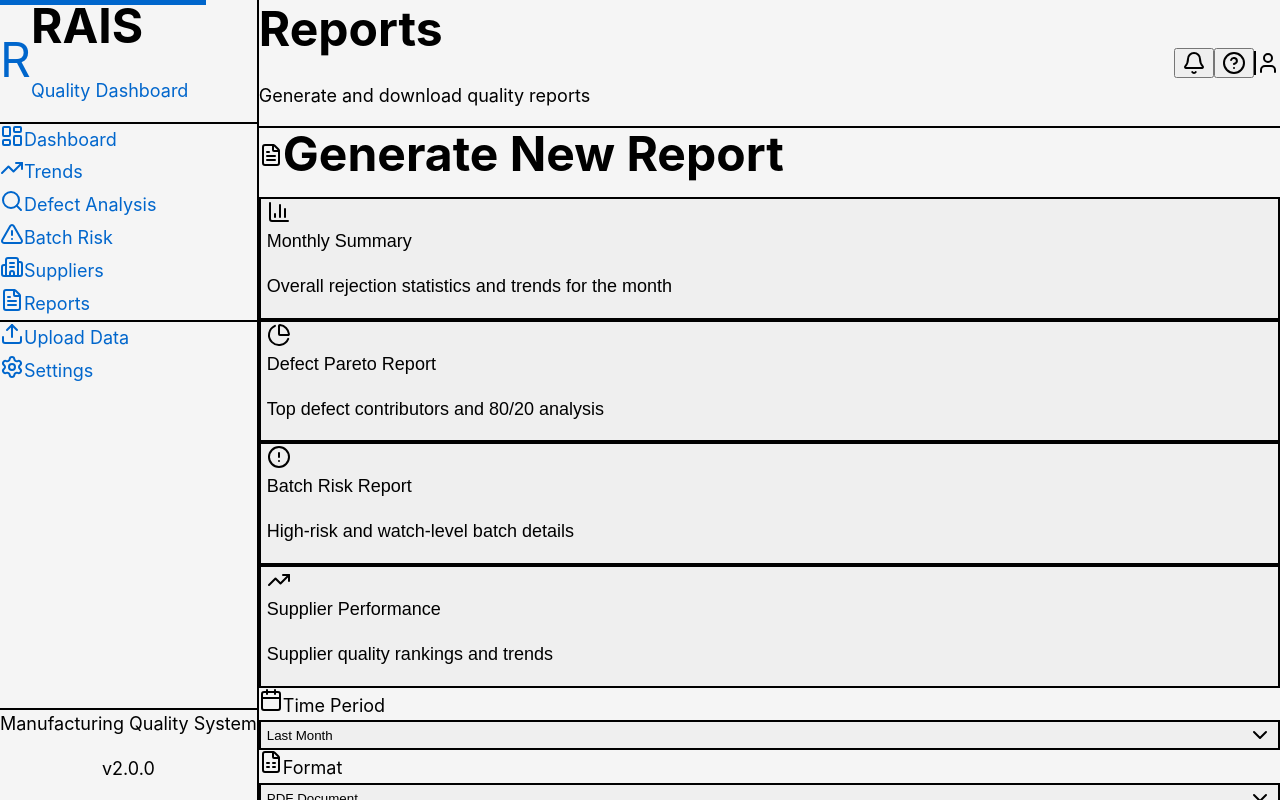
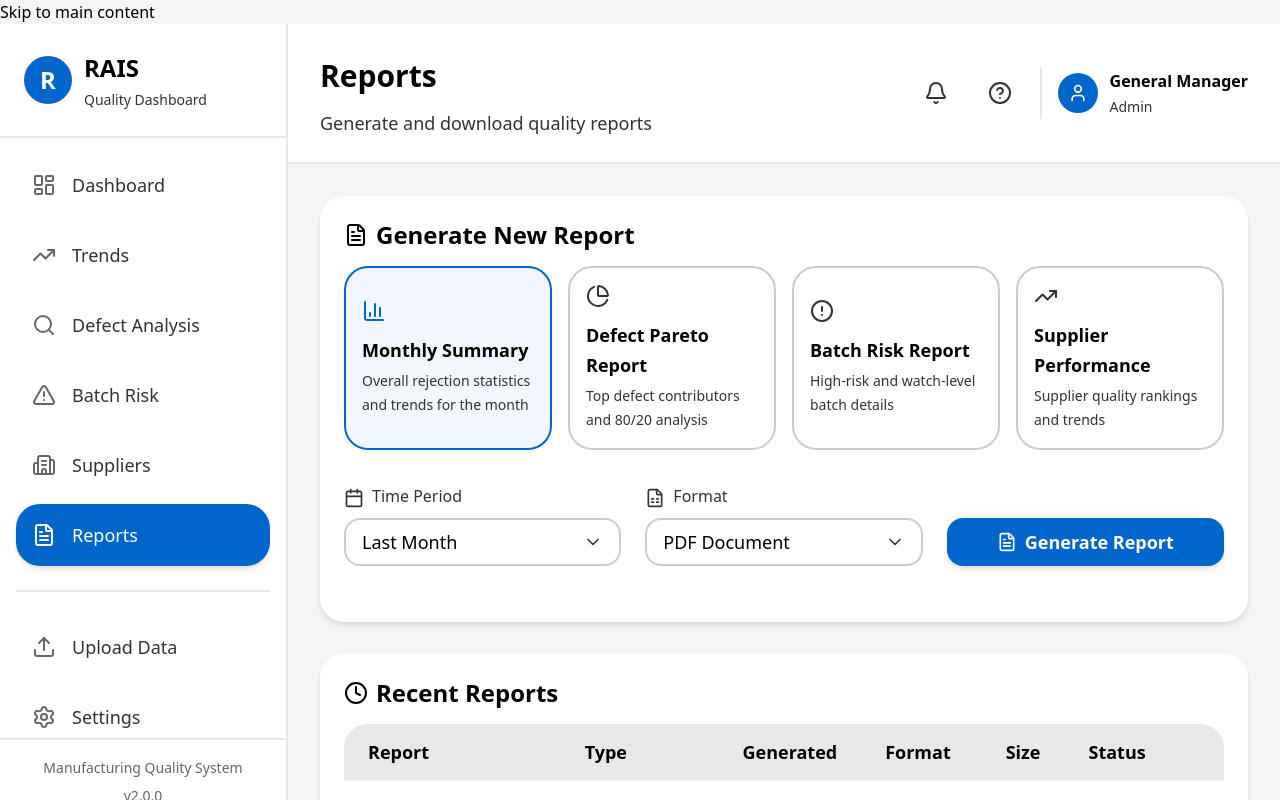
Before and after one commit to SHADOW-465/RAIS, a Next.js app: page /reports in a window 1280 px wide. Shown: the top 800 px of the page. Built offline with nearby package versions, Linux system fonts and the light colour scheme.

Commit message:
feat: Complete UI Overhaul & Tailwind v4 Fix

```diff
--- a/src/app/globals.css
+++ b/src/app/globals.css
@@ -1,337 +1,173 @@
-@tailwind base;
-@tailwind components;
-@tailwind utilities;
+@import "tailwindcss";
 
-/* ============================================================================
-   RAIS Dashboard - Global Styles
-   WCAG AAA Compliant Design System
-   ============================================================================ */
+@theme {
+  /* ========================================================================
+     COLORS (WCAG AAA Compliant)
+     ======================================================================== */
 
-/* ============================================================================
-   CSS VARIABLES (Fallback for older browsers)
-   ============================================================================ */
+  /* Primary (Blue) */
+  --color-primary: #0066CC;
+  --color-primary-50: #E6F2FF;
+  --color-primary-100: #CCE5FF;
+  --color-primary-200: #99CCFF;
+  --color-primary-300: #66B2FF;
+  --color-primary-400: #3399FF;
+  --color-primary-500: #0066CC;
+  --color-primary-600: #0052A3;
+  --color-primary-700: #003D7A;
+  --color-primary-800: #002952;
+  --color-primary-900: #001429;
+  --color-primary-dark: #004C99;
+  --color-primary-light: #3385D6;
 
-:root {
-  /* Colors */
-  --color-primary: #0066CC;
-  --color-primary-dark: #004C99;
+  /* Success (Green) */
   --color-success: #006600;
+  --color-success-50: #E6F7E6;
+  --color-success-100: #CCEECC;
+  --color-success-200: #99DD99;
+  --color-success-300: #66CC66;
+  --color-success-400: #33BB33;
+  --color-success-500: #006600;
+  --color-success-600: #005200;
+  --color-success-700: #003D00;
+  --color-success-800: #002900;
+  --color-success-900: #001400;
+  --color-success-dark: #004400;
+  --color-success-light: #008800;
+
+  /* Warning (Orange/Amber) */
   --color-warning: #CC6600;
+  --color-warning-50: #FFF4E6;
+  --color-warning-100: #FFE9CC;
+  --color-warning-200: #FFD399;
+  --color-warning-300: #FFBD66;
+  --color-warning-400: #FFA733;
+  --color-warning-500: #CC6600;
+  --color-warning-600: #A35200;
+  --color-warning-700: #7A3D00;
+  --color-warning-800: #522900;
+  --color-warning-900: #291400;
+  --color-warning-dark: #994D00;
+  --color-warning-light: #FF8000;
+
+  /* Danger (Red) */
   --color-danger: #CC0000;
+  --color-danger-50: #FFE6E6;
+  --color-danger-100: #FFCCCC;
+  --color-danger-200: #FF9999;
+  --color-danger-300: #FF6666;
+  --color-danger-400: #FF3333;
+  --color-danger-500: #CC0000;
+  --color-danger-600: #A30000;
+  --color-danger-700: #7A0000;
+  --color-danger-800: #520000;
+  --color-danger-900: #290000;
+  --color-danger-dark: #990000;
+  --color-danger-light: #FF0000;
+
+  /* Info (Dark Blue) */
   --color-info: #004080;
+  --color-info-dark: #003060;
+  --color-info-light: #0052A3;
 
-  /* Text Colors */
+  /* Semantic Text Colors */
   --color-text-primary: #000000;
   --color-text-secondary: #333333;
   --color-text-tertiary: #666666;
+  --color-text-disabled: #999999;
 
-  /* Background Colors */
+  /* Semantic Background Colors */
   --color-bg-primary: #FFFFFF;
   --color-bg-secondary: #F5F5F5;
   --color-bg-tertiary: #E8E8E8;
+  --color-bg-hover: #F0F0F0;
 
-  /* Typography */
+  /* Border Colors */
+  --color-border: #CCCCCC;
+  --color-border-focus: #0066CC;
+  --color-border-error: #CC0000;
+
+  /* ========================================================================
+     TYPOGRAPHY (Executive Friendly)
+     ======================================================================== */
+  --font-size-xs: 14px;
+  --text-xs--line-height: 20px;
+
+  --font-size-sm: 16px;
+  --text-sm--line-height: 24px;
+
   --font-size-base: 18px;
-  --font-size-lg: 24px;
-  --font-size-xl: 32px;
-  --font-size-2xl: 48px;
+  --text-base--line-height: 28px;
 
-  /* Spacing */
+  --font-size-lg: 20px;
+  --text-lg--line-height: 30px;
+
+  --font-size-xl: 24px;
+  --text-xl--line-height: 32px;
+
+  --font-size-2xl: 32px;
+  --text-2xl--line-height: 40px;
+
+  --font-size-3xl: 48px;
+  --text-3xl--line-height: 56px;
+
+  --font-size-4xl: 64px;
+  --text-4xl--line-height: 72px;
+
+  /* ========================================================================
+     SPACING (8px Grid)
+     ======================================================================== */
+  --spacing-xs: 8px;
   --spacing-sm: 16px;
   --spacing-md: 24px;
   --spacing-lg: 32px;
   --spacing-xl: 48px;
+  --spacing-2xl: 64px;
+  --spacing-3xl: 96px;
+
+  /* ========================================================================
+     BORDER RADIUS
+     ======================================================================== */
+  --radius-sm: 4px;
+  --radius: 8px;
+  --radius-md: 12px;
+  --radius-lg: 16px;
+  --radius-xl: 24px;
+
+  /* ========================================================================
+     SHADOWS
+     ======================================================================== */
+  --shadow-sm: 0 1px 2px 0 rgba(0, 0, 0, 0.05);
+  --shadow: 0 1px 3px 0 rgba(0, 0, 0, 0.1), 0 1px 2px 0 rgba(0, 0, 0, 0.06);
+  --shadow-md: 0 4px 6px -1px rgba(0, 0, 0, 0.1), 0 2px 4px -1px rgba(0, 0, 0, 0.06);
+  --shadow-lg: 0 10px 15px -3px rgba(0, 0, 0, 0.1), 0 4px 6px -2px rgba(0, 0, 0, 0.05);
+  --shadow-xl: 0 20px 25px -5px rgba(0, 0, 0, 0.1), 0 10px 10px -5px rgba(0, 0, 0, 0.04);
 }
 
 /* ============================================================================
-   BASE STYLES
+   GLOBAL RESET & BASE STYLES
    ============================================================================ */
 
-* {
-  box-sizing: border-box;
+body {
+  background-color: var(--color-bg-secondary);
+  color: var(--color-text-primary);
+  font-family: var(--font-sans);
 }
 
-html {
-  font-size: 16px; /* Base font size */
-}
-
-body {
-  margin: 0;
-  padding: 0;
-  font-family: -apple-system, BlinkMacSystemFont, 'Segoe UI', 'Roboto', 'Oxygen',
-    'Ubuntu', 'Cantarell', 'Fira Sans', 'Droid Sans', 'Helvetica Neue',
-    sans-serif;
-  -webkit-font-smoothing: antialiased;
-  -moz-osx-font-smoothing: grayscale;
-  color: var(--color-text-primary);
-  background-color: var(--color-bg-secondary);
-  font-size: 18px; /* Executive-friendly base size */
-  line-height: 1.6;
-}
-
-/* ============================================================================
-   TYPOGRAPHY
-   ============================================================================ */
-
-h1, h2, h3, h4, h5, h6 {
-  margin: 0;
-  font-weight: 700;
-  line-height: 1.2;
-  color: var(--color-text-primary);
-}
-
-h1 {
-  font-size: 48px;
-  margin-bottom: 24px;
-}
-
-h2 {
-  font-size: 32px;
-  margin-bottom: 20px;
-}
-
-h3 {
-  font-size: 24px;
-  margin-bottom: 16px;
-}
-
-h4 {
-  font-size: 20px;
-  margin-bottom: 12px;
-}
-
-p {
-  margin: 0 0 16px 0;
-  font-size: 18px;
-  line-height: 1.6;
-}
-
-a {
-  color: var(--color-primary);
-  text-decoration: none;
-  transition: color 0.2s ease;
-}
-
-a:hover {
-  color: var(--color-primary-dark);
-  text-decoration: underline;
-}
-
-a:focus {
-  outline: 2px solid var(--color-primary);
-  outline-offset: 2px;
-}
-
-/* ============================================================================
-   ACCESSIBILITY
-   ============================================================================ */
-
-/* Focus visible for keyboard navigation */
-*:focus-visible {
-  outline: 3px solid var(--color-primary);
-  outline-offset: 2px;
-}
-
-/* Skip to main content link (for screen readers) */
-.skip-to-main {
-  position: absolute;
-  top: -40px;
-  left: 0;
-  background: var(--color-primary);
-  color: white;
-  padding: 8px 16px;
-  text-decoration: none;
-  z-index: 100;
-  font-size: 18px;
-}
-
-.skip-to-main:focus {
-  top: 0;
-}
-
-/* Screen reader only content */
-.sr-only {
-  position: absolute;
-  width: 1px;
-  height: 1px;
-  padding: 0;
-  margin: -1px;
-  overflow: hidden;
-  clip: rect(0, 0, 0, 0);
-  white-space: nowrap;
-  border-width: 0;
-}
-
-/* ============================================================================
-   UTILITY CLASSES
-   ============================================================================ */
-
-/* High contrast text for critical information */
-.text-high-contrast {
+/* Custom Utilities */
+@utility text-high-contrast {
   color: var(--color-text-primary);
   font-weight: 600;
 }
 
-/* Large text for headings and KPIs */
-.text-large {
-  font-size: 24px;
-  line-height: 1.3;
-}
-
-.text-xl {
-  font-size: 32px;
-  line-height: 1.2;
-}
-
-.text-2xl {
-  font-size: 48px;
-  line-height: 1.1;
-}
-
-/* Success/Warning/Danger indicators */
-.text-success {
-  color: var(--color-success);
-}
-
-.text-warning {
-  color: var(--color-warning);
-}
-
-.text-danger {
-  color: var(--color-danger);
-}
-
-/* Container widths */
-.container {
-  width: 100%;
-  max-width: 1400px;
-  margin-left: auto;
-  margin-right: auto;
-  padding-left: var(--spacing-md);
-  padding-right: var(--spacing-md);
-}
-
-/* Card styling */
+/* Component Layer Overrides - using @layer components is deprecated in v4 CSS, use direct styles or @utility */
 .card {
   background-color: var(--color-bg-primary);
-  border-radius: 8px;
-  box-shadow: 0 1px 3px 0 rgba(0, 0, 0, 0.1), 0 1px 2px 0 rgba(0, 0, 0, 0.06);
+  border-radius: var(--radius);
+  box-shadow: var(--shadow);
   padding: var(--spacing-lg);
 }
 
-/* ============================================================================
-   COMPONENT-SPECIFIC STYLES
-   ============================================================================ */
-
-/* Dashboard Layout */
-.dashboard-layout {
-  display: grid;
-  grid-template-columns: 280px 1fr;
-  min-height: 100vh;
-  gap: 0;
-}
-
-.dashboard-sidebar {
-  background-color: var(--color-bg-primary);
-  border-right: 1px solid var(--color-bg-tertiary);
-  padding: var(--spacing-md);
-}
-
-.dashboard-main {
-  padding: var(--spacing-lg);
-  background-color: var(--color-bg-secondary);
-}
-
-/* KPI Cards */
-.kpi-card {
-  background-color: var(--color-bg-primary);
-  border-radius: 12px;
-  padding: var(--spacing-lg);
-  box-shadow: 0 2px 4px rgba(0, 0, 0, 0.08);
-  transition: box-shadow 0.2s ease;
-}
-
-.kpi-card:hover {
-  box-shadow: 0 4px 8px rgba(0, 0, 0, 0.12);
-}
-
-.kpi-value {
-  font-size: 48px;
-  font-weight: 700;
-  line-height: 1.1;
-  margin: 8px 0;
-}
-
-.kpi-label {
-  font-size: 18px;
-  color: var(--color-text-secondary);
-  margin-bottom: 4px;
-}
-
-.kpi-change {
-  font-size: 16px;
-  margin-top: 8px;
-  display: flex;
-  align-items: center;
-  gap: 4px;
-}
-
-/* Risk Badges */
-.risk-badge {
-  display: inline-flex;
-  align-items: center;
-  padding: 6px 16px;
-  border-radius: 20px;
-  font-size: 16px;
-  font-weight: 600;
-  gap: 6px;
-}
-
-.risk-badge.high {
-  background-color: var(--color-danger);
-  color: white;
-}
-
-.risk-badge.watch {
-  background-color: var(--color-warning);
-  color: white;
-}
-
-.risk-badge.normal {
-  background-color: var(--color-success);
-  color: white;
-}
-
-/* Tables */
-.data-table {
-  width: 100%;
-  border-collapse: collapse;
-  background-color: var(--color-bg-primary);
-  border-radius: 8px;
-  overflow: hidden;
-}
-
-.data-table th {
-  background-color: var(--color-bg-tertiary);
-  padding: 16px;
-  text-align: left;
-  font-size: 18px;
-  font-weight: 600;
-  color: var(--color-text-primary);
-  border-bottom: 2px solid var(--color-bg-secondary);
-}
-
-.data-table td {
-  padding: 16px;
-  font-size: 18px;
-  border-bottom: 1px solid var(--color-bg-secondary);
-}
-
-.data-table tr:hover {
-  background-color: var(--color-bg-secondary);
-}
-
-/* Buttons */
 .btn {
   display: inline-flex;
   align-items: center;
@@ -339,125 +175,6 @@ a:focus {
   padding: 12px 24px;
   font-size: 18px;
   font-weight: 600;
-  border-radius: 8px;
-  border: none;
-  cursor: pointer;
+  border-radius: var(--radius);
   transition: all 0.2s ease;
-  gap: 8px;
 }
-
-.btn-primary {
-  background-color: var(--color-primary);
-  color: white;
-}
-
-.btn-primary:hover {
-  background-color: var(--color-primary-dark);
-}
-
-.btn-secondary {
-  background-color: var(--color-bg-tertiary);
-  color: var(--color-text-primary);
-}
-
-.btn-secondary:hover {
-  background-color: var(--color-bg-secondary);
-}
-
-.btn:disabled {
-  opacity: 0.5;
-  cursor: not-allowed;
-}
-
-/* Loading States */
-.loading-skeleton {
-  background: linear-gradient(90deg, #f0f0f0 25%, #e0e0e0 50%, #f0f0f0 75%);
-  background-size: 200% 100%;
-  animation: loading 1.5s ease-in-out infinite;
-  border-radius: 4px;
-}
-
-@keyframes loading {
-  0% {
-    background-position: 200% 0;
-  }
-  100% {
-    background-position: -200% 0;
-  }
-}
-
-/* ============================================================================
-   RESPONSIVE DESIGN
-   ============================================================================ */
-
-@media (max-width: 1024px) {
-  .dashboard-layout {
-    grid-template-columns: 1fr;
-  }
-
-  .dashboard-sidebar {
-    border-right: none;
-    border-bottom: 1px solid var(--color-bg-tertiary);
-  }
-
-  .kpi-value {
-    font-size: 36px;
-  }
-
-  h1 {
-    font-size: 36px;
-  }
-}
-
-@media (max-width: 768px) {
-  html {
-    font-size: 14px;
-  }
-
-  body {
-    font-size: 16px;
-  }
-
-  .container {
-    padding-left: var(--spacing-sm);
-    padding-right: var(--spacing-sm);
-  }
-
-  .kpi-value {
-    font-size: 32px;
-  }
-
-  h1 {
-    font-size: 28px;
-  }
-
-  .btn {
-    padding: 10px 20px;
-    font-size: 16px;
-  }
-}
-
-/* ============================================================================
-   PRINT STYLES
-   ============================================================================ */
-
-@media print {
-  .dashboard-sidebar,
-  .btn,
-  .no-print {
-    display: none !important;
-  }
-
-  .dashboard-layout {
-    grid-template-columns: 1fr;
-  }
-
-  body {
-    background-color: white;
-  }
-
-  .card, .kpi-card {
-    box-shadow: none;
-    border: 1px solid #ccc;
-  }
-}
```
